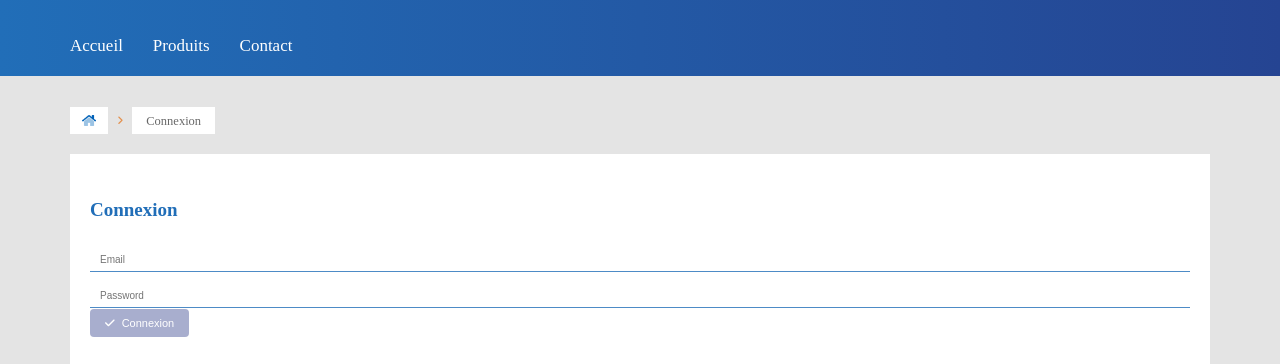
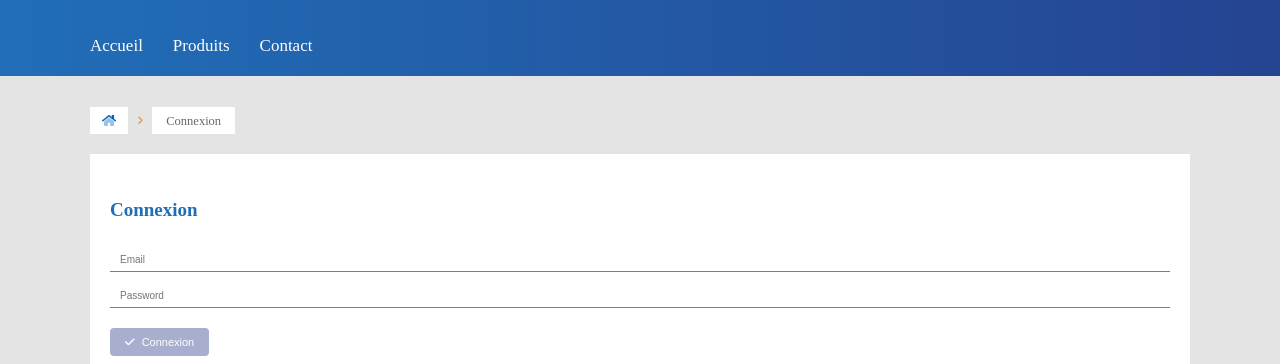
Before and after one commit to jsan2478/sassinforshop, a website: page src/pages/connection.html in a window 1280 px wide. Shown: the part 86-450 px from the top of the page. Drawn offline with Linux system fonts and the light colour scheme.

```diff
--- a/src/pages/connection.html
+++ b/src/pages/connection.html
@@ -66,7 +66,7 @@
             <label for="password"></label>
             <input class="connection-form-input" placeholder="Password" type="password" id="password" name="password" required>
         </div>
-        <button class="btn-gray connection-form-connection-btn" type="submit"><i class="fa-solid fa-check connection-button-check-icon"></i>Connexion</button>
+        <button id="connection-button" class="btn-gray connection-form-connection-btn" type="submit"><i class="fa-solid fa-check connection-button-check-icon"></i>Connexion</button>
         <div class="inscription-connect-with-google-container">
             <a href="inscription.html" class="connection-form-inscription-btn">Inscription</a>
             <button class="connection-with-google-button"><img src="../images/google.png" class="google-icon" alt="Google Icon"> Connexion Google</button>
--- a/src/sass/abstracts/_variables.scss
+++ b/src/sass/abstracts/_variables.scss
@@ -1,4 +1,4 @@
-$max-width: 1140px;
+$max-width: 1100px;
 $dark-blue: #254492;
 $contact-form-dark-blue: #2b74bb;
 $contact-form-light-blue: #a5c4e2;
--- a/src/sass/base/_typography.scss
+++ b/src/sass/base/_typography.scss
@@ -10,7 +10,7 @@
 
 .home-page {
   &-main {
-    font-family: Raleway, sans-serif;
+    font-family: "Calibri", sans-serif;
   }
 
   &-h1 {
@@ -18,9 +18,7 @@
     color: $dark-blue-product-color;
     line-height: 1.1;
     font-weight: 600;
-    @include respond(mobile-portrait) {
 
-    }
     @include respond(tablet-portrait) {
       font-size: 4rem;
     }
--- a/src/sass/components/_form.scss
+++ b/src/sass/components/_form.scss
@@ -157,11 +157,10 @@
     border-radius: 4px;
     font-size: 1.1rem;
     max-width: 120px;
-    margin-top: 15px;
+    margin-top: 15px ;
     margin-bottom: 30px;
     @include respond(tablet-portrait) {
     margin-top: 0;
-
     }
   }
   &-inscription-btn {
@@ -179,9 +178,11 @@
     margin-bottom: 0;
     padding: 5px 15px;
   }
-
   }}
-
+#connection-button {
+  margin-top: 20px;
+  margin-left: 0;
+}
 
 .connection-button-check-icon {
   margin-right: 7px;
```
Also changed, not shown: dist/styles/main.css.
